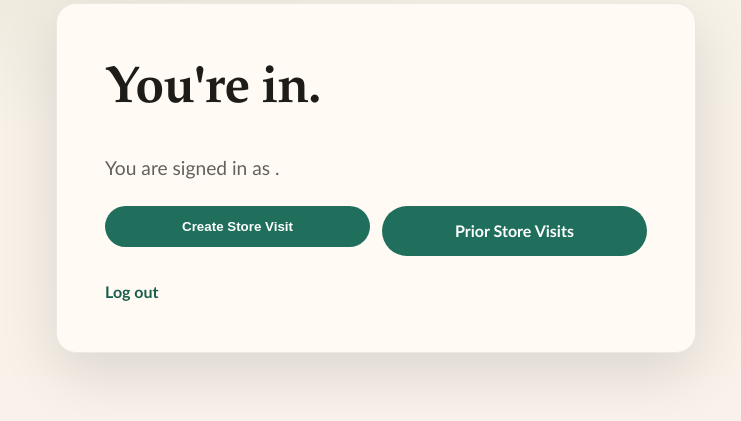
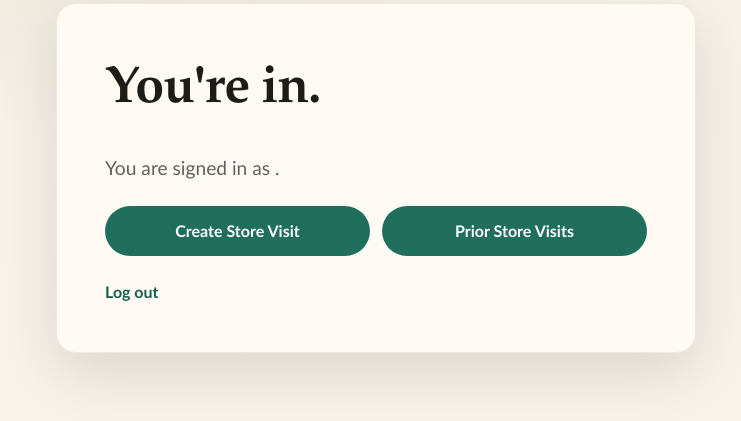
Before and after one commit to owenbrown/fairpay, a Django app: template src/retail/templates/retail/home.html in a window 1280 px wide. Shown: the part 222-643 px from the top of the page, without its empty margins (264-1005 px from the left). Run offline with Django 5.2, Linux system fonts and the light colour scheme; the template is opened without the code that fills it, so the values that code supplies are empty.

Commit message:
Fix bug.

```diff
--- a/src/retail/static/retail/site.css
+++ b/src/retail/static/retail/site.css
@@ -166,11 +166,11 @@
         gap: 0.75rem;
     }
 
-    .actions--equal > * {
+    .actions form {
         inline-size: 100%;
     }
 
-    .actions--equal .button {
+    .actions form .button {
         inline-size: 100%;
     }
 
@@ -188,6 +188,7 @@
         border-radius: 999px;
         background: var(--color-accent);
         color: white;
+        font: inherit;
         font-weight: 600;
         border: 1px solid transparent;
         transition:
--- a/src/retail/templates/retail/home.html
+++ b/src/retail/templates/retail/home.html
@@ -4,7 +4,7 @@
     <h1 id="home-title">You're in.</h1>
     <p class="lead">You are signed in as {{ request.user.email }}.</p>
 
-    <div class="actions actions--equal" role="group" aria-label="Store visits">
+    <div class="actions" role="group" aria-label="Store visits">
         <form method="post" action="{% url 'store_visit_create' %}">
             {% csrf_token %}
             <button class="button" type="submit">Create Store Visit</button>
```
